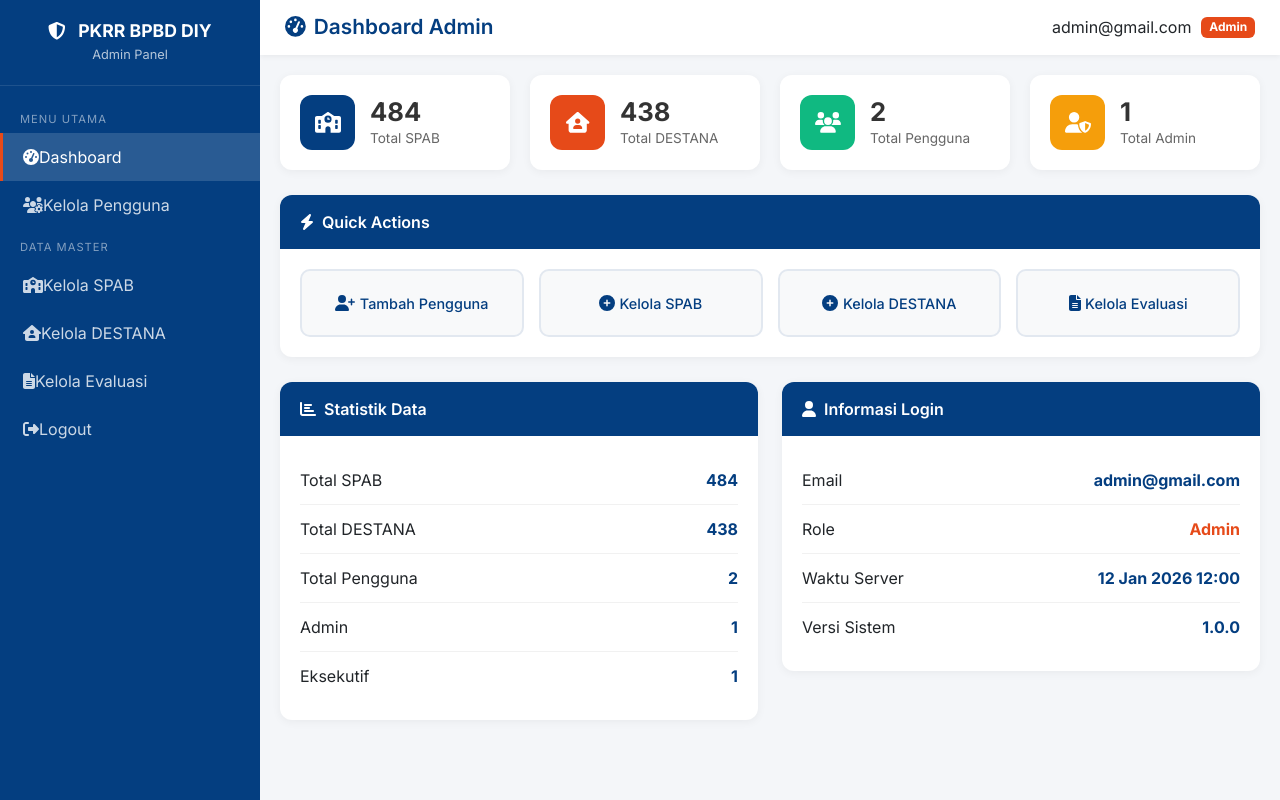
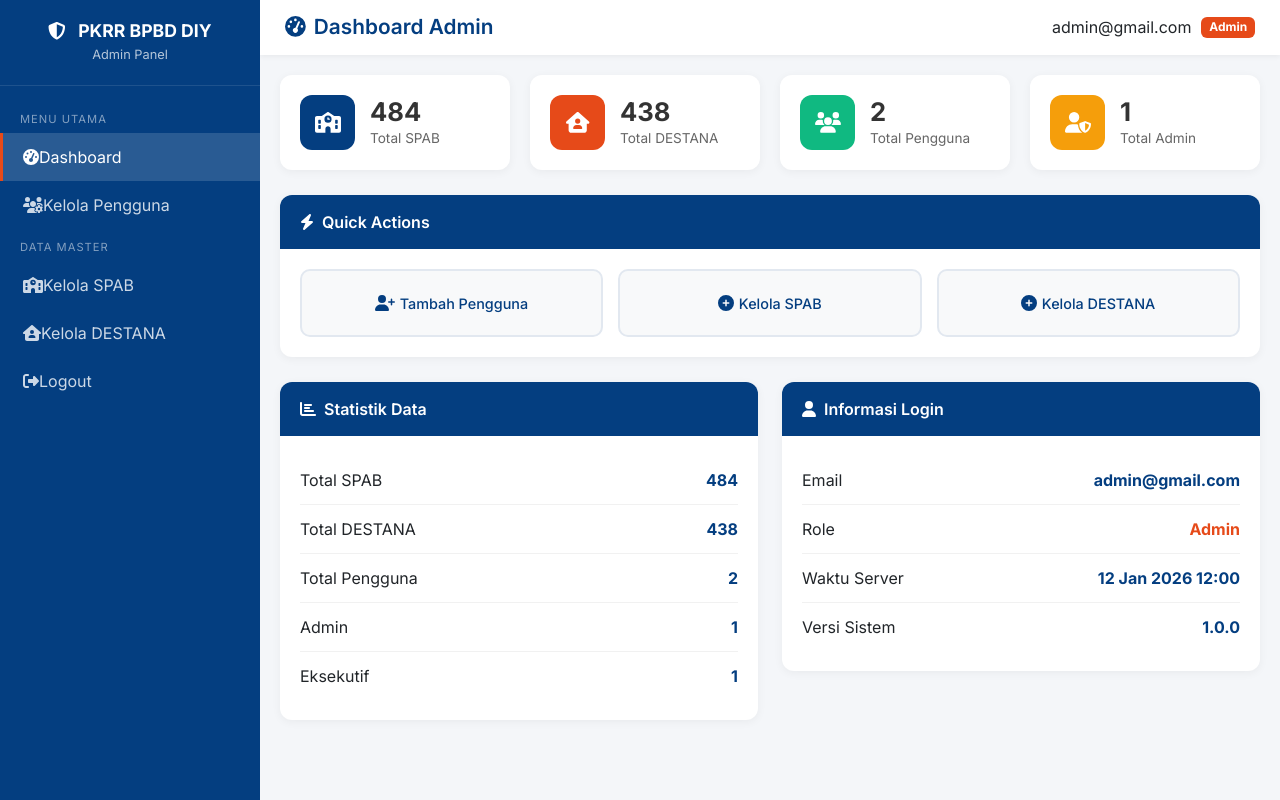
Before and after one commit to karinainnana/Sistem-Eksekutif, a PHP site: page /project-eksekutif/admin/index.php in a window 1280 px wide. Run offline with PHP 8.4, Linux system fonts and the light colour scheme; a user stored in the database is signed in; data comes from the database, SQL or seed files in the repository; some libraries are stand-ins or nearby versions.

Commit message:
Update Crud Text v2

```diff
--- a/admin/index.php
+++ b/admin/index.php
@@ -477,8 +477,6 @@ $user_email = isset($_SESSION['email']) ? $_SESSION['email'] : '';
             <div class="menu-label">Data Master</div>
             <a href="spab.php"><i class="fas fa-school"></i><span>Kelola SPAB</span></a>
             <a href="destana.php"><i class="fas fa-house-user"></i><span>Kelola DESTANA</span></a>
-            <a href="evaluasi.php"><i class="fas fa-file-alt"></i><span>Kelola Evaluasi</span></a>
-
             <a href="#" onclick="confirmLogout()"><i class="fas fa-sign-out-alt"></i><span>Logout</span></a>
         </div>
     </div>
@@ -556,10 +554,7 @@ $user_email = isset($_SESSION['email']) ? $_SESSION['email'] : '';
                             <i class="fas fa-plus-circle"></i>
                             <span>Kelola DESTANA</span>
                         </a>
-                        <a href="evaluasi.php" class="action-btn">
-                            <i class="fas fa-file-alt"></i>
-                            <span>Kelola Evaluasi</span>
-                        </a>
+
                     </div>
                 </div>
             </div>
--- a/index.php
+++ b/index.php
@@ -488,7 +488,9 @@ $user_email = isset($_SESSION['email']) ? $_SESSION['email'] : '';
                 <a href="index.php" class="active">Dashboard</a>
                 <a href="pages/spab.php">SPAB</a>
                 <a href="pages/destana.php">DESTANA</a>
-
+                <?php if ($user_role === 'eksekutif'): ?>
+                <a href="eksekutif/evaluasi.php"><i class="fas fa-file-alt me-1"></i>Kelola Evaluasi</a>
+                <?php endif; ?>
                 <a href="#" onclick="confirmLogout()"><i class="fas fa-sign-out-alt me-1"></i>Logout</a>
             </div>
         </div>
```
Also changed, not shown: eksekutif/evaluasi.php (+7 -4 lines).
